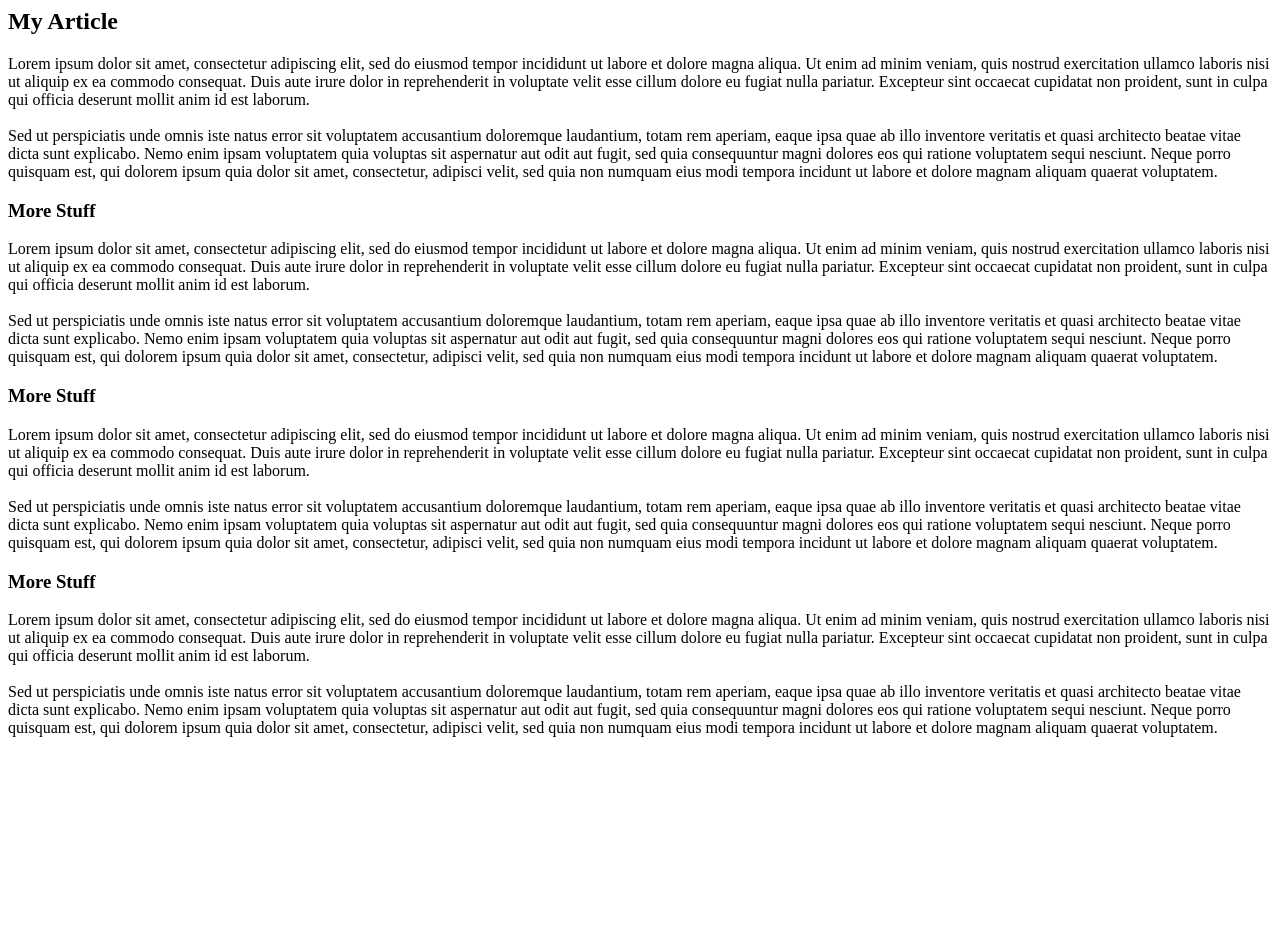
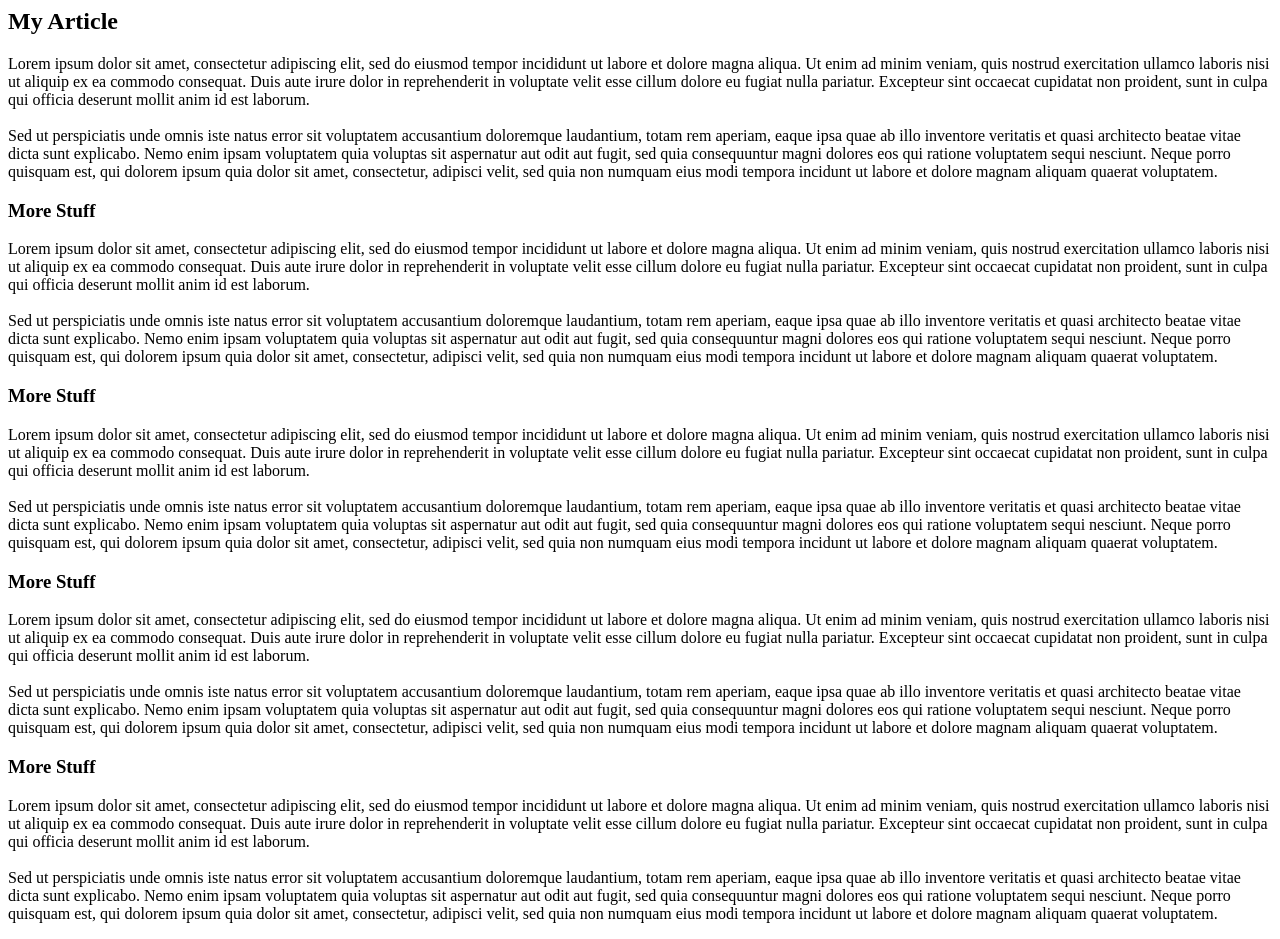
Before and after one commit to grandonbarcia/progress-bar-animation, a plain HTML site: page index.html in a window 1280 px wide. Before the commit the page ends 800 px from the top, so only its background shows below. Drawn offline with Linux system fonts and the light colour scheme.

Commit message:
added content to html page

```diff
--- a/index.html
+++ b/index.html
@@ -93,6 +93,29 @@
         eius modi tempora incidunt ut labore et dolore magnam aliquam quaerat
         voluptatem.
       </p>
+      <h3>More Stuff</h3>
+      <p>
+        Lorem ipsum dolor sit amet, consectetur adipiscing elit, sed do eiusmod
+        tempor incididunt ut labore et dolore magna aliqua. Ut enim ad minim
+        veniam, quis nostrud exercitation ullamco laboris nisi ut aliquip ex ea
+        commodo consequat. Duis aute irure dolor in reprehenderit in voluptate
+        velit esse cillum dolore eu fugiat nulla pariatur. Excepteur sint
+        occaecat cupidatat non proident, sunt in culpa qui officia deserunt
+        mollit anim id est laborum.
+        <br />
+        <br />
+        Sed ut perspiciatis unde omnis iste natus error sit voluptatem
+        accusantium doloremque laudantium, totam rem aperiam, eaque ipsa quae ab
+        illo inventore veritatis et quasi architecto beatae vitae dicta sunt
+        explicabo. Nemo enim ipsam voluptatem quia voluptas sit aspernatur aut
+        odit aut fugit, sed quia consequuntur magni dolores eos qui ratione
+        voluptatem sequi nesciunt. Neque porro quisquam est, qui dolorem ipsum
+        quia dolor sit amet, consectetur, adipisci velit, sed quia non numquam
+        eius modi tempora incidunt ut labore et dolore magnam aliquam quaerat
+        voluptatem.
+      </p>
     </section>
+    <div id="progress-bar"></div>
+    <script src="./app.js"></script>
   </body>
 </html>
```
